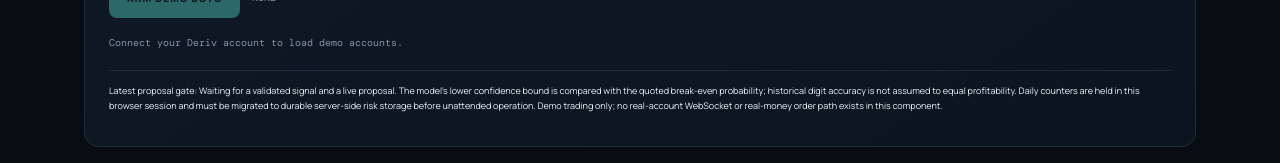
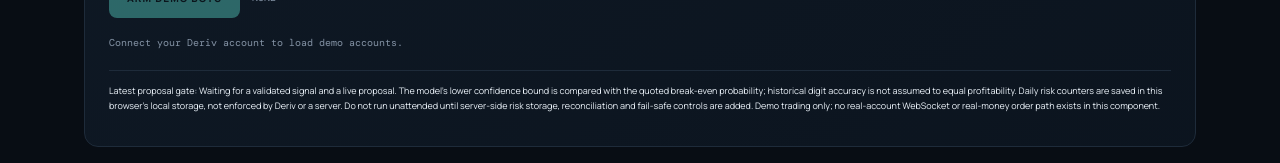
Before and after one commit to Mununuline/digitlabpredictor, a Next.js app: page / in a window 1280 px wide. Shown: the part 3540-3703 px from the top of the page. Built offline with nearby package versions, Linux system fonts and the light colour scheme; no server answers.

Commit message:
Clarify local-only demo risk ledger limitation

```diff
--- a/components/DemoTradingBots.tsx
+++ b/components/DemoTradingBots.tsx
@@ -464,7 +464,7 @@ export default function DemoTradingBots({ review }: Props) {
         <span className="muted">{lastTrade}</span>
       </div>
       <p className="muted" role="status">{message}</p>
-      <p className="analysis-footnote">Latest proposal gate: {lastEdge} The model&apos;s lower confidence bound is compared with the quoted break-even probability; historical digit accuracy is not assumed to equal profitability. Daily counters are held in this browser session and must be migrated to durable server-side risk storage before unattended operation. Demo trading only; no real-account WebSocket or real-money order path exists in this component.</p>
+      <p className="analysis-footnote">Latest proposal gate: {lastEdge} The model&apos;s lower confidence bound is compared with the quoted break-even probability; historical digit accuracy is not assumed to equal profitability. Daily risk counters are saved in this browser's local storage, not enforced by Deriv or a server. Do not run unattended until server-side risk storage, reconciliation and fail-safe controls are added. Demo trading only; no real-account WebSocket or real-money order path exists in this component.</p>
     </section>
   );
 }
```
